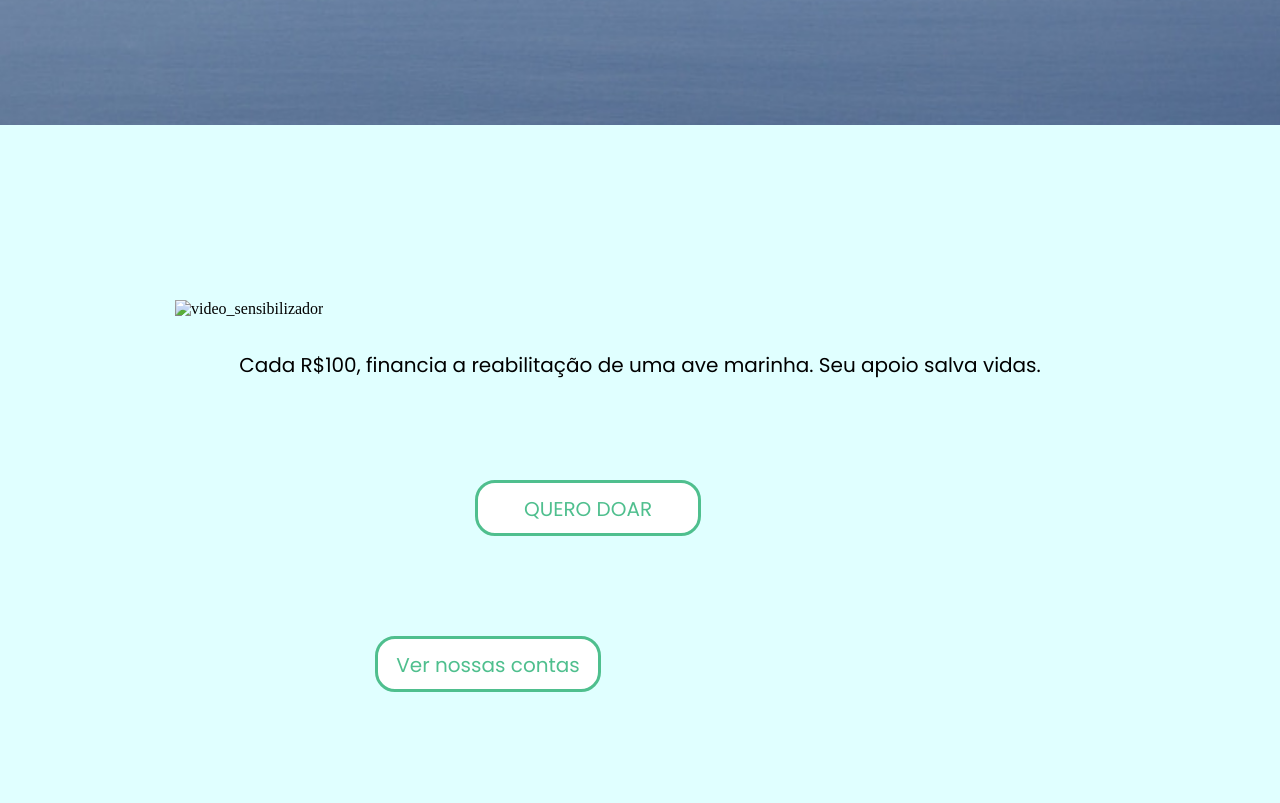
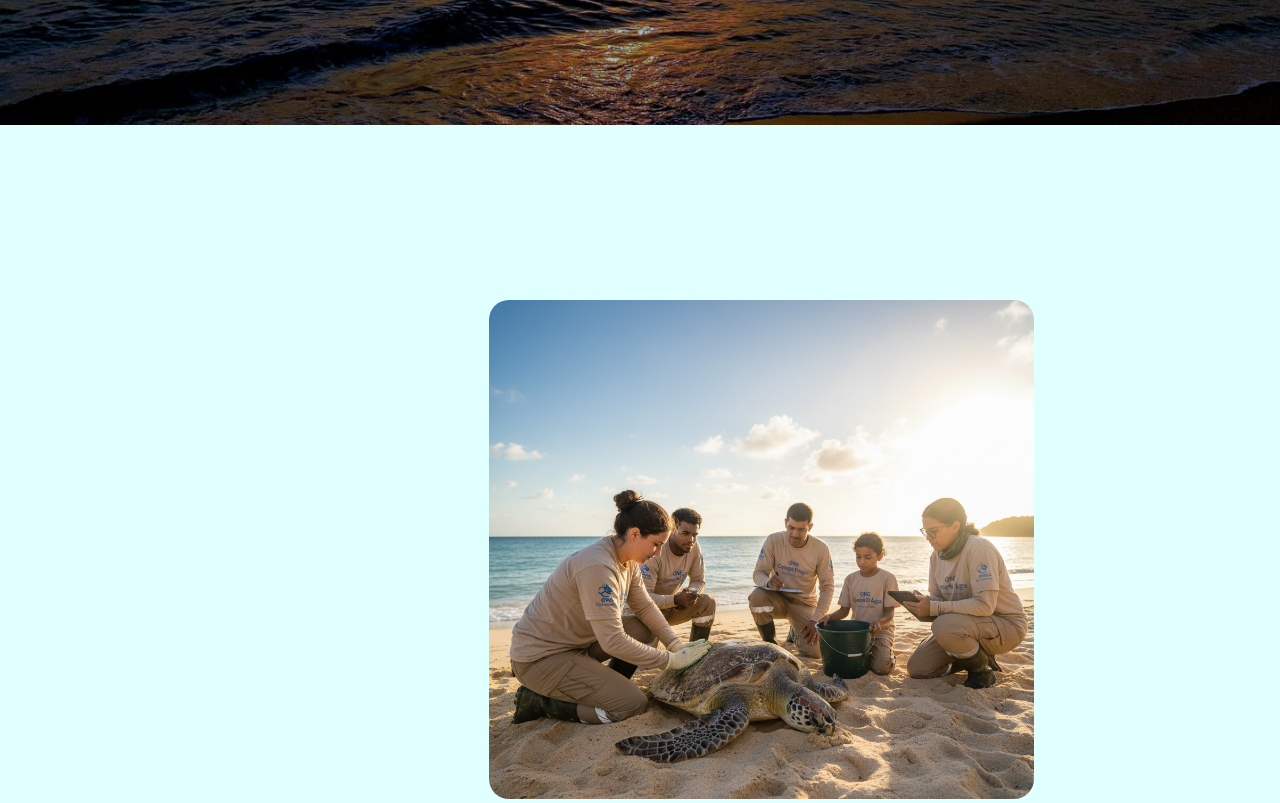
Before and after one commit to lostKorok/ong-coracao-dagua, a plain HTML site: page index.html in a window 1280 px wide. Shown: the part 665-1468 px from the top of the page. Drawn offline with Linux system fonts and the light colour scheme.

Commit message:
index.html finalizado

```diff
--- a/css/style.css
+++ b/css/style.css
@@ -14,11 +14,11 @@
     font-display: swap;
 }
 
-
 *{
     margin: 0;
     padding: 0;
 }
+
 
 header{
     background-color: rgba(0, 0, 0, 0.6);
@@ -66,13 +66,12 @@ header{
 }
 
 body{
-    background-image: url("../img/oceano-limpo.jpg");
+    background-image: url("../img/mar-por-do-sol.jpg");
     background-size: cover;
-    background-position: center;
     background-repeat: no-repeat;
     background-color: #0b3b5a;
+    background-attachment: fixed;
 }
-
 
 h1{
     font-family: Montserrat, sans-serif;
@@ -109,6 +108,14 @@ main a{
     border-radius: 20px;
     line-height: 66px;
     margin: 40px auto;
+}
+
+section img{
+    width: 545px;
+    height: auto;
+    margin-left: 314px;
+    border-radius: 20px;
+    padding: -20px;
 }
 
 .doacao{
@@ -159,6 +166,13 @@ main a{
     margin: 100px 0 0 200px;
 }
 
+h4{
+    color: #FFFFFF;
+}
+
+li a{
+    color: #FFFFFF;
+}
 
 footer {
     background-color: #003B46;
--- a/index.html
+++ b/index.html
@@ -40,18 +40,19 @@
 
             <p>Milhões de vidas marinhas e a saúde dos nossos oceanos dependem de ações imediatas. <br>Na ONG Coração D'Água, transformamos preocupação em projetos reais, desde a limpeza de praias até a reabilitação de espécies. Seja parte desta corrente: o futuro azul começa agora, com a sua ajuda e o seu compromisso.</p>
 
-            <a href="#">Seja voluntário</a>
+            <a href="cadastro.html" target="_blank" rel="external">Seja voluntário</a>
         </section>
     </main>
 
     <section class="doacao">
-            <img src="" alt="video_sensibilizador">
+
+            <img src="img/pessoas-cuidando.png" alt="video_sensibilizador">
 
             <p>Cada R$100, financia a reabilitação de uma ave marinha. Seu apoio salva vidas.</p>
 
-            <a class="doar" href="#">QUERO DOAR</a>
+            <a class="doar" href="doacao.html" target="_blank" rel="external">QUERO DOAR</a>
 
-            <a class="contas" href="sobrenos.html">Ver nossas contas</a> <!--Fazer ir direto pro assunto solicitado-->
+            <a class="contas" href="sobrenos.html" target="_blank" rel="external">Ver nossas contas</a>
 
         </section>
 
```
Also changed, not shown: img/criancas-educacao.jpg (deleted), img/icone-do-instagram.png (deleted), img/korea-ocean-sea-sunrise-east-sea-horizon-1616089-pxhere.com.jpg (added), img/linkedin_icon.png (deleted), img/mar-por-do-sol.jpg (added), img/pessoas-cuidando.png (added), 2 other files. Lines whose indentation alone changed are shown as unchanged.
